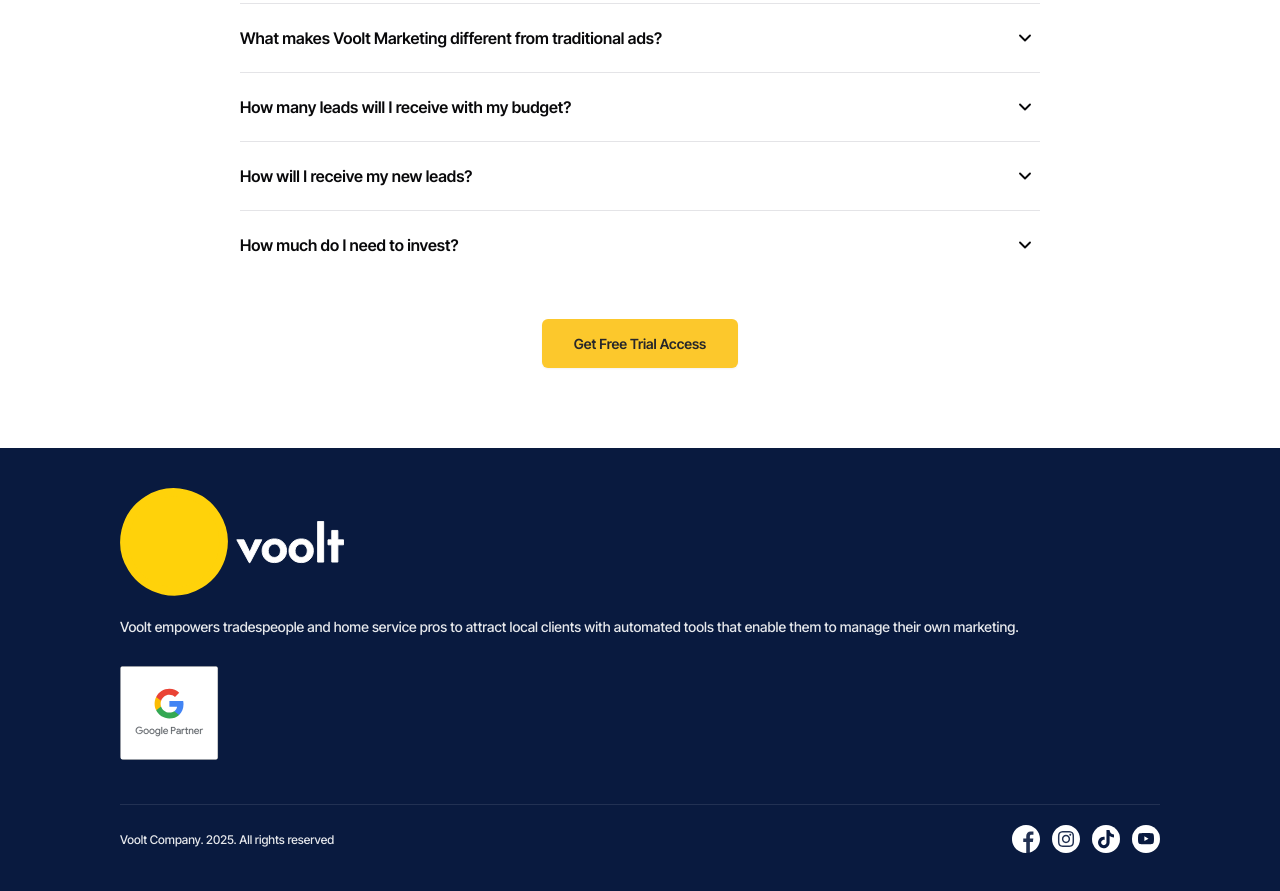
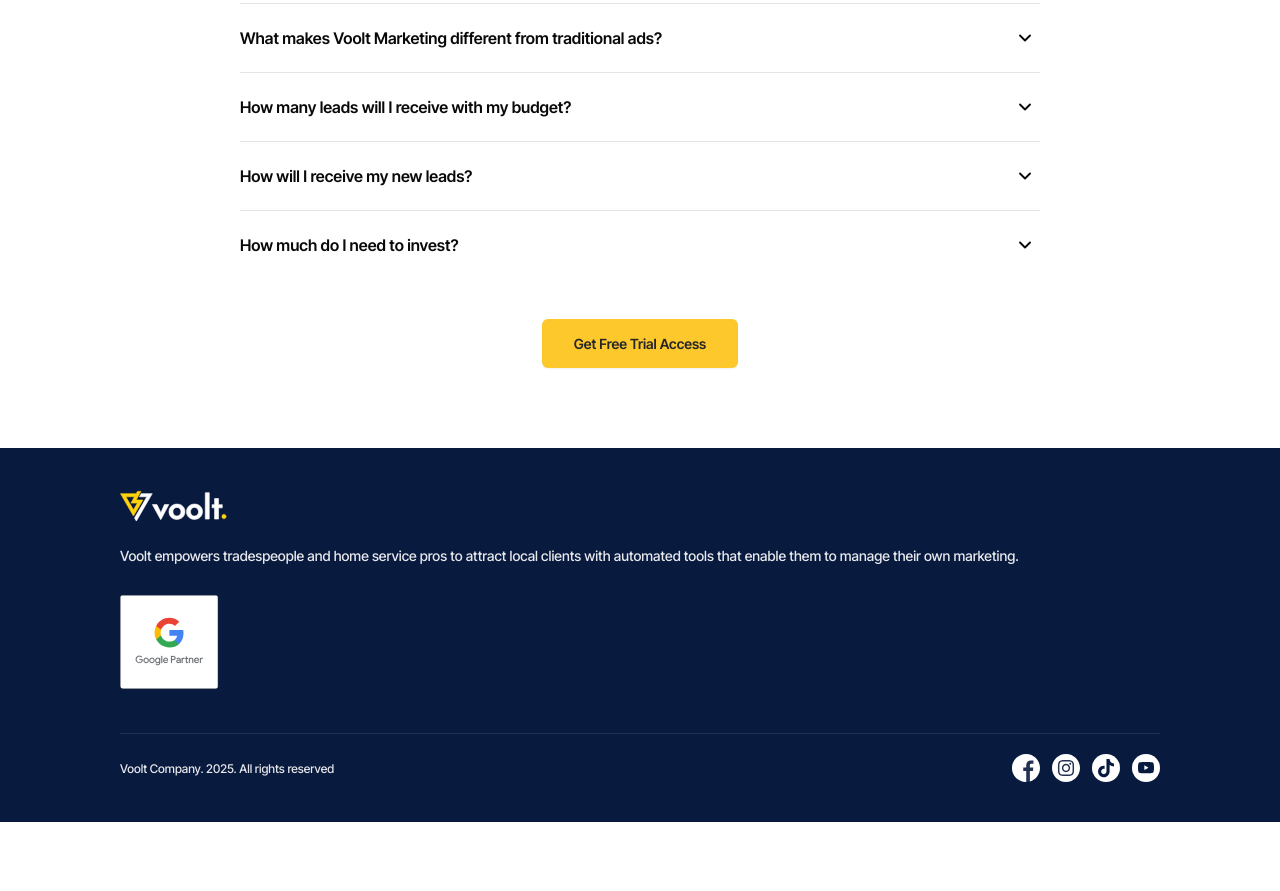
Before and after one commit to special-kate1004/local-pro-marketing, a plain HTML site: page index.html in a window 1280 px wide. Shown: the part 7388-8279 px from the top of the page. After the commit the page ends 8210 px from the top, so only its background shows below. Drawn offline with nearby package versions, Linux system fonts and the light colour scheme; a web font is replaced by a local one.

Commit message:
redeploy

```diff
--- a/index.html
+++ b/index.html
@@ -1021,8 +1021,7 @@
       <div class="container footer-container">
         <div class="footer-left">
           <a href="#section-hero" class="footer-logo">
-            <img src="images/voolt-icon-footer.svg" alt="Voolt Icon" />
-            <img src="images/voolt-text-footer.svg" alt="Voolt Text" />
+            <img src="images/voolt-logo-white.svg" alt="Voolt Icon" />
           </a>
           <p class="footer-description">
             Voolt empowers tradespeople and home service pros to attract local
```
